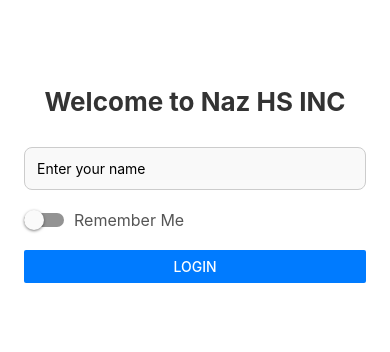
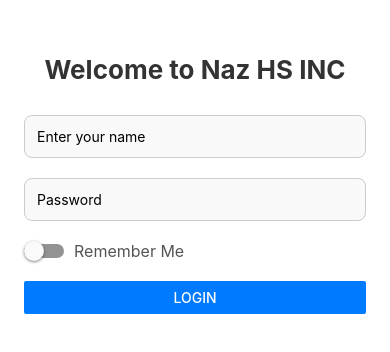
Before and after one commit to tanvir00007/E-Commerce-App--react-netive-, a React Native app: screen /Login in a window 390 px wide. Shown: the part 238-590 px from the top of the page. Built offline with nearby package versions, Linux system fonts and the light colour scheme.

Commit message:
Add password auth and fix remember me

```diff
--- a/screens/LoginScreen.js
+++ b/screens/LoginScreen.js
@@ -5,6 +5,9 @@ import AsyncStorage from '@react-native-async-storage/async-storage';
 export default function LoginScreen({ navigation }) {
   const [username, setUsername] = useState('');
   const [rememberMe, setRememberMe] = useState(false);
+  const [password, setPassword] = useState('');
+
+  const CORRECT_PASSWORD = 'abc123';
 
   useEffect(() => {
     const checkLogin = async () => {
@@ -26,9 +29,16 @@ export default function LoginScreen({ navigation }) {
       return;
     }
 
+    if (password !== CORRECT_PASSWORD) {
+      Alert.alert('Error', 'Invalid password');
+      return;
+    }
+
     try {
       if (rememberMe) {
         await AsyncStorage.setItem('@user', username);
+      } else {
+        await AsyncStorage.removeItem('@user');
       }
       navigation.replace('Main');  // ✅ Corrected: navigate to Main Tab
     } catch (error) {
@@ -46,6 +56,14 @@ export default function LoginScreen({ navigation }) {
         style={styles.input}
         value={username}
         onChangeText={setUsername}
+      />
+
+      <TextInput
+        placeholder="Password"
+        style={styles.input}
+        value={password}
+        onChangeText={setPassword}
+        secureTextEntry
       />
 
       <View style={styles.remember}>
```
